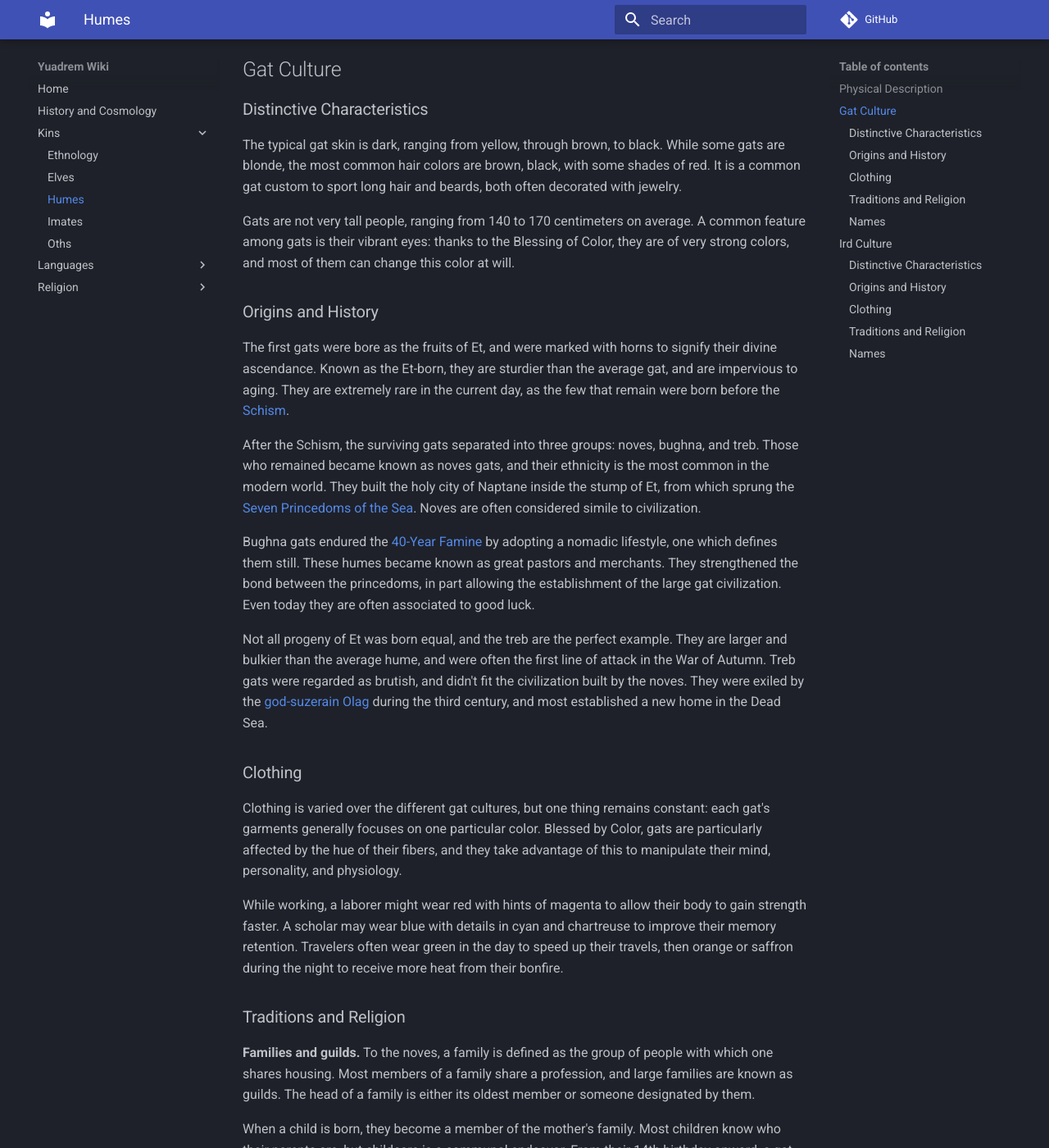
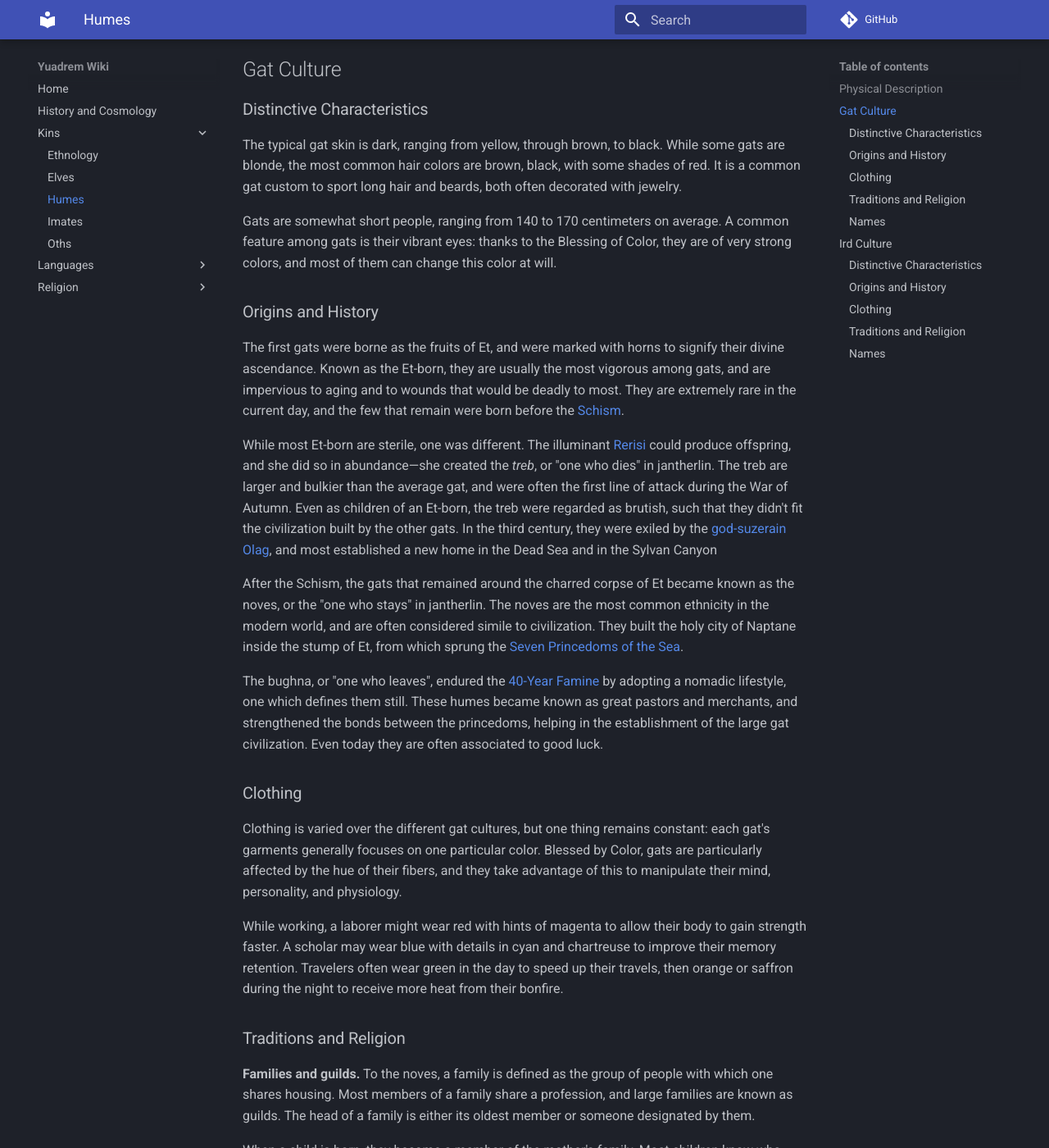
Before and after one commit to bleaktwig/yuadrem-wiki, an MkDocs documentation site: the page built from docs/kins/hume.md, in a window 1280 px wide and 1400 px high, scrolled down 788 px. Shown: the whole window at 82% size. Built offline with MkDocs 1.6.1 and Material for MkDocs 9.7.7, drawn with Linux system fonts in a browser that asks for light colours; comment, search, counter and statistics services are not loaded.

Commit message:
Edited the "Origins and History" section of the humes

```diff
--- a/docs/kins/hume.md
+++ b/docs/kins/hume.md
@@ -16,36 +16,28 @@ Most humes are a gendered kin, and mostly have one child at a time. The burden o
 ### Distinctive Characteristics
 The typical gat skin is dark, ranging from yellow, through brown, to black. While some gats are blonde, the most common hair colors are brown, black, with some shades of red. It is a common gat custom to sport long hair and beards, both often decorated with jewelry.
 
-Gats are not very tall people, ranging from 140 to 170 centimeters on average. A common feature among gats is their vibrant eyes: thanks to the Blessing of Color, they are of very strong colors, and most of them can change this color at will.
+Gats are somewhat short people, ranging from 140 to 170 centimeters on average. A common feature among gats is their vibrant eyes: thanks to the Blessing of Color, they are of very strong colors, and most of them can change this color at will.
 
 ### Origins and History
-The first gats were bore as the fruits of Et, and were marked with horns to signify their divine ascendance. Known as the Et-born, they are sturdier than the average gat, and are impervious to aging. They are extremely rare in the current day, as the few that remain were born before the [Schism](../history.md#war-of-autumn).
+The first gats were borne as the fruits of Et, and were marked with horns to signify their divine ascendance. Known as the Et-born, they are usually the most vigorous among gats, and are impervious to aging and to wounds that would be deadly to most. They are extremely rare in the current day, and the few that remain were born before the [Schism](../history.md#war-of-autumn).
+
+While most Et-born are sterile, one was different. The illuminant [Rerisi](../religion/index.md#illuminants) could produce offspring, and she did so in abundance—she created the _treb_, or "one who dies" in jantherlin. The treb are larger and bulkier than the average gat, and were often the first line of attack during the War of Autumn. Even as children of an Et-born, the treb were regarded as brutish, such that they didn't fit the civilization built by the other gats. In the third century, they were exiled by the [god-suzerain Olag](../religion/illuminants/olag.md), and most established a new home in the Dead Sea<!--TODO.Link.---> and in the Sylvan Canyon<!--TODO.Link.--->
+
+<!-- NOTE. Rumors of facts?
+    Treb gats are not *born* brutish. While their culture may seem "violent", they are deeply religious and show a sophistication with nature that is not commonly seen in other humes.
+--->
+
+<!-- NOTE. Tale of the gestation of a treb gat.
+    The treb are genderless creatures. All treb are born with a pair of seeds hidden in a small sack between their legs. Around the age of 30, a treb reaches physical maturity. This is signaled by a slight swelling in these seeds, which they can now cut and plant under a thick layer of rich soil.
+
+    While underground, the seed will grow by leeching nutrients off the earth. After a gestation period of around 2 years, the treb will dig their way up from the ground and emerge as a somewhat competent infant. A treb would-be-parent must always be careful about where to plant their seed, for if a newborn sees the sun or any strong light during their first days, they run the risk of being permanently blinded.
+--->
+
+After the Schism, the gats that remained around the charred corpse of Et became known as the noves, or the "one who stays" in jantherlin. The noves are the most common ethnicity in the modern world, and are often considered simile to civilization. They built the holy city of Naptane<!-- TODO. Link. --> inside the stump of Et, from which sprung the [Seven Princedoms of the Sea](../history.md#age-of-winter).
+
+The bughna, or "one who leaves", endured the [40-Year Famine](../history.md#age-of-winter) by adopting a nomadic lifestyle, one which defines them still. These humes became known as great pastors and merchants, and strengthened the bonds between the princedoms, helping in the establishment of the large gat civilization. Even today they are often associated to good luck.
 
 <!--TODO. Keep editing from here on forward.--->
-
-<!--TODO. DESCRIBE THE TREB FIRST, AS THEY'RE THE CLOSEST TO THE ET-BORN.--->
-
-<!-- NOTE. Maybe describe what noves, bughna, and treb mean in Jantherlin/Avshenese. -->
-
-<!-- NOTE. Tale of the gestation of a treb gat.
-    Gats are genderless creatures. All gats are born with a pair of seeds hidden in a small sack between their legs. Around the age of 30, a gat reaches physical maturity. This is signaled by a slight swelling in these seeds, which they can now cut and plant under a thick layer of rich soil.
-
-    While underground, the seed will grow by leeching nutrients off the earth. After a gestation period of around 2 years, the gat will dig their way up from the ground and emerge as a somewhat competent infant. A gat would-be-parent must always be careful about where to plant their seed, for if a newborn sees the sun or any strong light during their first days, they run the risk of being permanently blinded.
-
-    TODO. This clearly requires an update -- gats are now humes.
--->
-
-<!-- TODO list:
-    * Treb gats are descendants of a particular Et-born that could produce progeny!!! Mention that, it's a cool concept that explains their large physical difference with the rest of the gats.
-    * Maybe talk a bit more here about the 4 "faces" of the ird diaspora; thulk, hairus, kulbaba, and dral.
--->
-
-After the Schism, the surviving gats separated into three groups: noves, bughna, and treb. Those who remained became known as noves gats, and their ethnicity is the most common in the modern world. They built the holy city of Naptane<!-- TODO. Link. --> inside the stump of Et, from which sprung the [Seven Princedoms of the Sea](../history.md#age-of-winter). Noves are often considered simile to civilization.
-
-Bughna gats endured the [40-Year Famine](../history.md#age-of-winter) by adopting a nomadic lifestyle, one which defines them still. These humes became known as great pastors and merchants. They strengthened the bond between the princedoms, in part allowing the establishment of the large gat civilization. Even today they are often associated to good luck.
-
-Not all progeny of Et was born equal, and the treb are the perfect example. They are larger and bulkier than the average hume, and were often the first line of attack in the War of Autumn. Treb gats were regarded as brutish, and didn't fit the civilization built by the noves. They were exiled by the [god-suzerain Olag](../religion/illuminants/olag.md) during the third century, and most established a new home in the Dead Sea<!-- TODO. Link. -->.
-<!-- NOTE. Treb gats are not *born* brutish. While their culture may seem "violent", they are deeply religious and show a sophistication with nature that is not commonly seen in other humes. -->
 
 ### Clothing
 Clothing is varied over the different gat cultures, but one thing remains constant: each gat's garments generally focuses on one particular color. Blessed by Color, gats are particularly affected by the hue of their fibers, and they take advantage of this to manipulate their mind, personality, and physiology.
@@ -115,6 +107,10 @@ Kulbaba and dral are rather slender, while the thulk are generally tall and broa
 ### Origins and History
 The first humes to renounce the War of Autumn and abandon Et were the irds. Persecuted by the god-tree fanatics, they fled far from the Horned Shores<!--TODO:LINK--->, and far away from the grasp of Et. This event is known as the [Ird Diaspora](../history.md#war-of-apring). While many different ethnicities came from this event, the main ones that remain after the Penance are three. In order of their number, the thulk, the kulbaba, and the dral.
 
+<!-- TODO list:
+    * Maybe talk a bit more here about the 4 "faces" of the ird diaspora; thulk, hairus, kulbaba, and dral.
+-->
+
 The thulk migrated to the northernmost regions of Yuadrem, establishing the old nation of Krudzal around the north pole. Here, they were the first to develop ironworking, with which they built imposing sailing ships with iron hulls. Krudzalites used these vessels to claim many territories in the continent, later forming many independent states such as Gronselar<!-- TODO. Link. --> and Kaldrathal, among others.
 
 The kulbaba were the second to emigrate, and settled on the tropical islands of the Qul Archipelago<!--TODO:LINK--->. Here they separated into a myriad of chiefdoms, claiming the islands and many nearby territories. While they never achieved complete cooperation between chiefs, they became known as the Jenkash Empire<!-- TODO. Link. --> at their maximum expansion.
```
Also changed, not shown: docs/religion/index.md (+4 -4 lines).
